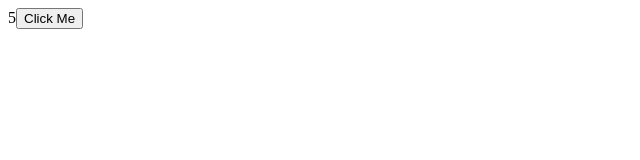
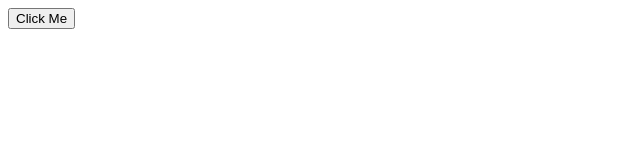
Before and after one commit to Lewis-mbui/mosh-react-course, a React app: page / in a window 1280 px wide. Shown: the top 160 px of the page, without its empty margins (0-640 px from the left). Built offline with nearby package versions, Linux system fonts and the light colour scheme; the HTML template or start-up script is replaced by a standard one.

Commit message:
Learn how to update arrays

```diff
--- a/src/App.tsx
+++ b/src/App.tsx
@@ -1,18 +1,23 @@
 import { useState } from "react";
 
 function App() {
-  const [drink, setDrink] = useState({
-    title: "Americano",
-    price: 5,
-  });
+  const [tags, setTags] = useState(["happy", "cheerful"]);
 
   const handleClick = () => {
-    setDrink({ ...drink, price: 6 });
+    // Add
+    setTags([...tags, "exciting"]);
+
+    // Remove
+    setTags(tags.filter((tag) => tag !== "happy"));
+
+    // update
+    setTags(tags.map((tag) => (tag === "happy" ? "happiness" : tag)));
   };
+
+  console.log(tags);
 
   return (
     <div>
-      {drink.price}
       <button onClick={handleClick}>Click Me</button>
     </div>
   );
```
